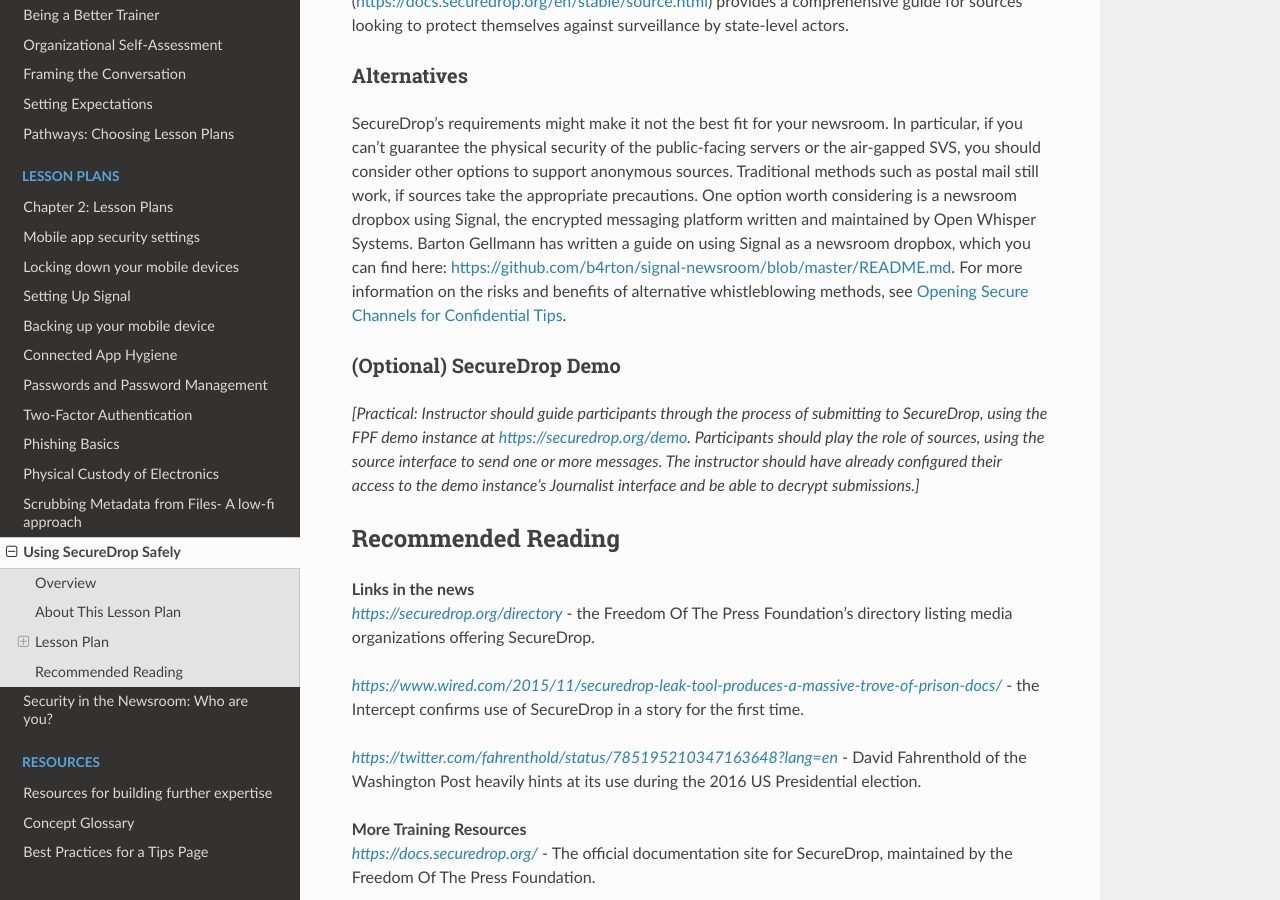
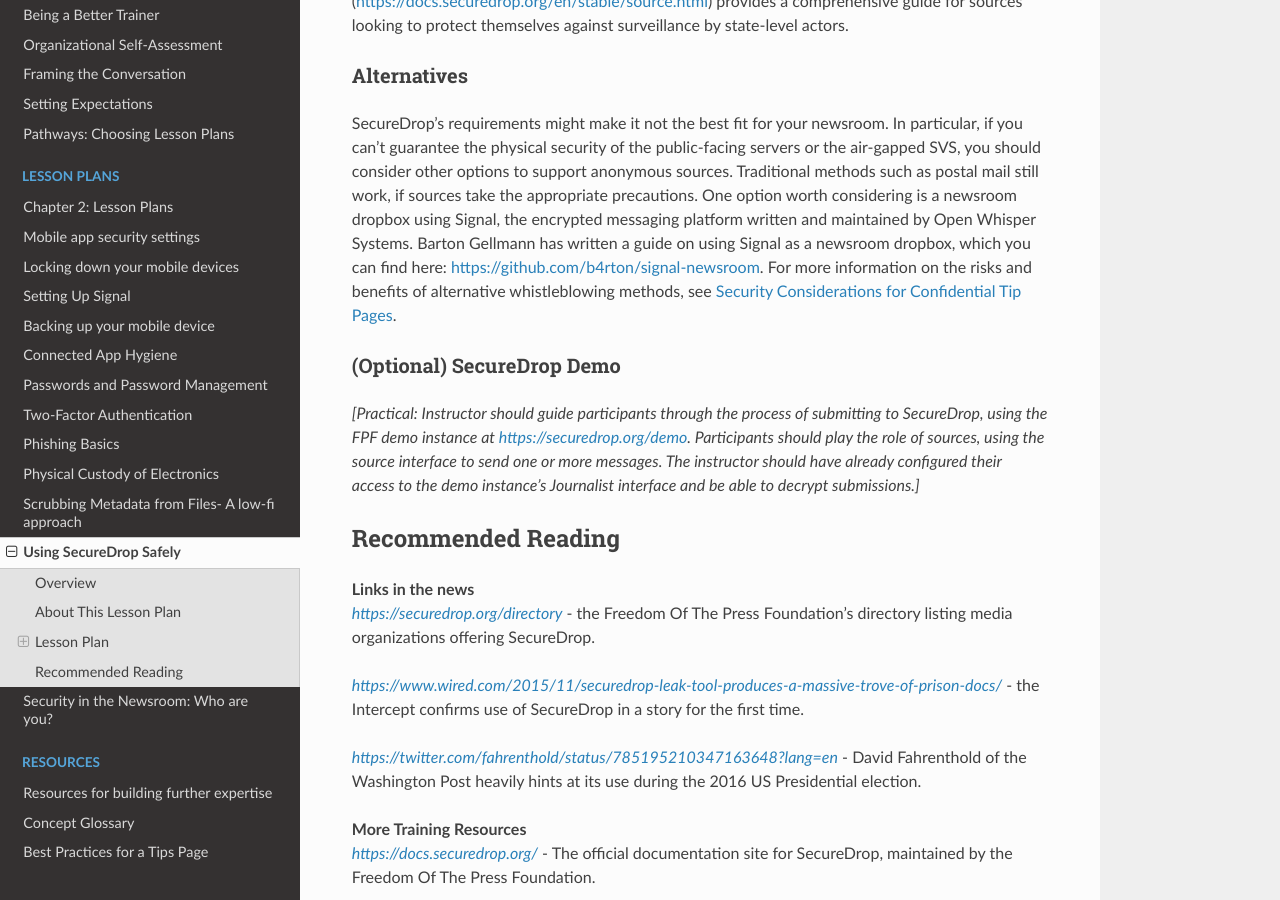
Before and after one commit to OpenNewsLabs/field-guide-security-training-newsroom, a Sphinx documentation site: the page built from docs/Chapter02-11-SecureDrop.md, in a window 1280 px wide and 900 px high, scrolled down 4712 px. Built offline with Sphinx 7.4.7 and the Read the Docs theme 2.0.0, drawn with Linux system fonts in a browser that asks for light colours.

Commit message:
Update two out of date links in SecureDrop section

```diff
--- a/docs/Chapter02-11-SecureDrop.md
+++ b/docs/Chapter02-11-SecureDrop.md
@@ -129,7 +129,7 @@
 
 
 ### Alternatives
-SecureDrop's requirements might make it not the best fit for your newsroom. In particular, if you can't guarantee the physical security of the public-facing servers or the air-gapped SVS, you should consider other options to support anonymous sources. Traditional methods such as postal mail still work, if sources take the appropriate precautions. One option worth considering is a newsroom dropbox using Signal, the encrypted messaging platform written and maintained by Open Whisper Systems. Barton Gellmann has written a guide on using Signal as a newsroom dropbox, which you can find here: [https://github.com/b4rton/signal-newsroom/blob/master/README.md](https://github.com/b4rton/signal-newsroom/blob/master/README.md). For more information on the risks and benefits of alternative whistleblowing methods, see [Opening Secure Channels for Confidential Tips](https://source.opennews.org/articles/opening-secure-channels-confidential-tips/).
+SecureDrop's requirements might make it not the best fit for your newsroom. In particular, if you can't guarantee the physical security of the public-facing servers or the air-gapped SVS, you should consider other options to support anonymous sources. Traditional methods such as postal mail still work, if sources take the appropriate precautions. One option worth considering is a newsroom dropbox using Signal, the encrypted messaging platform written and maintained by Open Whisper Systems. Barton Gellmann has written a guide on using Signal as a newsroom dropbox, which you can find here: [https://github.com/b4rton/signal-newsroom](https://github.com/b4rton/signal-newsroom). For more information on the risks and benefits of alternative whistleblowing methods, see [Security Considerations for Confidential Tip Pages](https://freedom.press/training/blog/security-confidential-tip-pages/).
 
 
 ### (Optional) SecureDrop Demo
```
